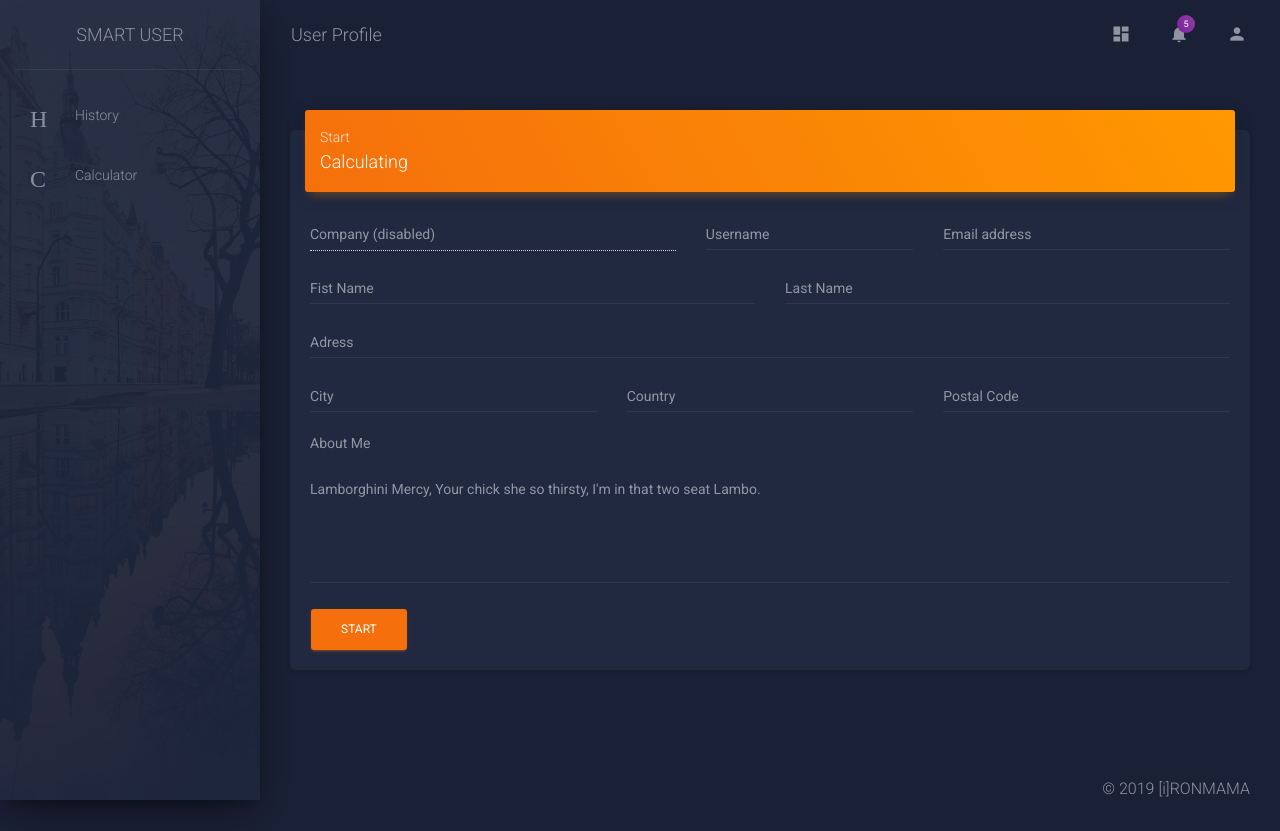
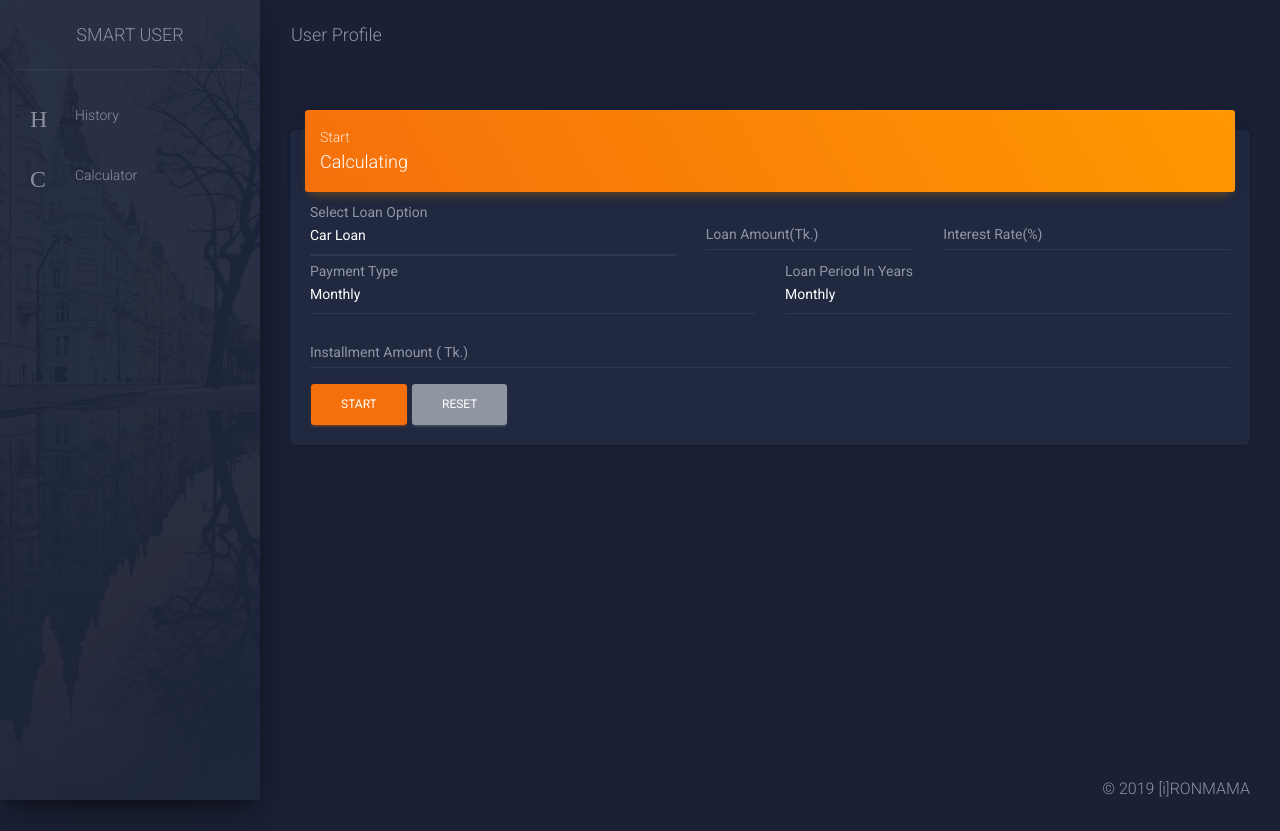
Before and after one commit to hmahmud01/smartcalc, a website: page calculator.html in a window 1280 px wide. Drawn offline with Linux system fonts and the light colour scheme; some packages are replaced by stand-ins of ours.

Commit message:
calculator added

```diff
--- a/calculator.html
+++ b/calculator.html
@@ -61,40 +61,6 @@
             <span class="navbar-toggler-icon icon-bar"></span>
           </button>
           <div class="collapse navbar-collapse justify-content-end">
-            <ul class="navbar-nav">
-              <li class="nav-item">
-                <a class="nav-link" href="javascript:void(0)">
-                  <i class="material-icons">dashboard</i>
-                  <p class="d-lg-none d-md-block">
-                    Stats
-                  </p>
-                </a>
-              </li>
-              <li class="nav-item dropdown">
-                <a class="nav-link" href="javscript:void(0)" id="navbarDropdownMenuLink" data-toggle="dropdown" aria-haspopup="true" aria-expanded="false">
-                  <i class="material-icons">notifications</i>
-                  <span class="notification">5</span>
-                  <p class="d-lg-none d-md-block">
-                    Some Actions
-                  </p>
-                </a>
-                <div class="dropdown-menu dropdown-menu-right" aria-labelledby="navbarDropdownMenuLink">
-                  <a class="dropdown-item" href="javascript:void(0)">Mike John responded to your email</a>
-                  <a class="dropdown-item" href="javascript:void(0)">You have 5 new tasks</a>
-                  <a class="dropdown-item" href="javascript:void(0)">You're now friend with Andrew</a>
-                  <a class="dropdown-item" href="javascript:void(0)">Another Notification</a>
-                  <a class="dropdown-item" href="javascript:void(0)">Another One</a>
-                </div>
-              </li>
-              <li class="nav-item">
-                <a class="nav-link" href="javascript:void(0)">
-                  <i class="material-icons">person</i>
-                  <p class="d-lg-none d-md-block">
-                    Account
-                  </p>
-                </a>
-              </li>
-            </ul>
           </div>
         </div>
       </nav>
@@ -113,77 +79,60 @@
                     <div class="row">
                       <div class="col-md-5">
                         <div class="form-group">
-                          <label class="bmd-label-floating">Company (disabled)</label>
-                          <input type="text" class="form-control" disabled>
+                          <label for="selectloan">Select Loan Option</label>
+                          <select class="form-control" id="selectloan">
+                            <option>Car Loan</option>
+                            <option>Persoan Loan</option>
+                            <option>Marriage Loan</option>
+                            <option>Flat Loan</option>
+                          </select>
                         </div>
                       </div>
                       <div class="col-md-3">
                         <div class="form-group">
-                          <label class="bmd-label-floating">Username</label>
+                          <label class="bmd-label-floating">Loan Amount(Tk.)</label>
                           <input type="text" class="form-control">
                         </div>
                       </div>
                       <div class="col-md-4">
                         <div class="form-group">
-                          <label class="bmd-label-floating">Email address</label>
-                          <input type="email" class="form-control">
+                          <label class="bmd-label-floating">Interest Rate(%)</label>
+                          <input type="text" class="form-control">
                         </div>
                       </div>
                     </div>
                     <div class="row">
                       <div class="col-md-6">
                         <div class="form-group">
-                          <label class="bmd-label-floating">Fist Name</label>
-                          <input type="text" class="form-control">
+                          <label for="type">Payment Type</label>
+                          <select class="form-control" id="type">
+                            <option>Monthly</option>
+                            <option>Quarterly</option>
+                            <option>Half yearly</option>
+                          </select>
                         </div>
                       </div>
                       <div class="col-md-6">
                         <div class="form-group">
-                          <label class="bmd-label-floating">Last Name</label>
-                          <input type="text" class="form-control">
+                          <label for="period">Loan Period In Years</label>
+                          <select class="form-control" id="period">
+                            <option>Monthly</option>
+                            <option>Quarterly</option>
+                            <option>Half yearly</option>
+                          </select>
                         </div>
                       </div>
                     </div>
                     <div class="row">
                       <div class="col-md-12">
                         <div class="form-group">
-                          <label class="bmd-label-floating">Adress</label>
+                          <label class="bmd-label-floating">Installment Amount ( Tk.)</label>
                           <input type="text" class="form-control">
                         </div>
                       </div>
                     </div>
-                    <div class="row">
-                      <div class="col-md-4">
-                        <div class="form-group">
-                          <label class="bmd-label-floating">City</label>
-                          <input type="text" class="form-control">
-                        </div>
-                      </div>
-                      <div class="col-md-4">
-                        <div class="form-group">
-                          <label class="bmd-label-floating">Country</label>
-                          <input type="text" class="form-control">
-                        </div>
-                      </div>
-                      <div class="col-md-4">
-                        <div class="form-group">
-                          <label class="bmd-label-floating">Postal Code</label>
-                          <input type="text" class="form-control">
-                        </div>
-                      </div>
-                    </div>
-                    <div class="row">
-                      <div class="col-md-12">
-                        <div class="form-group">
-                          <label>About Me</label>
-                          <div class="form-group">
-                            <label class="bmd-label-floating"> Lamborghini Mercy, Your chick she so thirsty, I'm in that two seat Lambo.</label>
-                            <textarea class="form-control" rows="5"></textarea>
-                          </div>
-                        </div>
-                      </div>
-                    </div>
                     <button type="submit" class="btn btn-warning pull-right">Start</button>
+                    <button type="submit" class="btn btn-Danger pull-right">Reset</button>
                     <div class="clearfix"></div>
                   </form>
                 </div>
```
